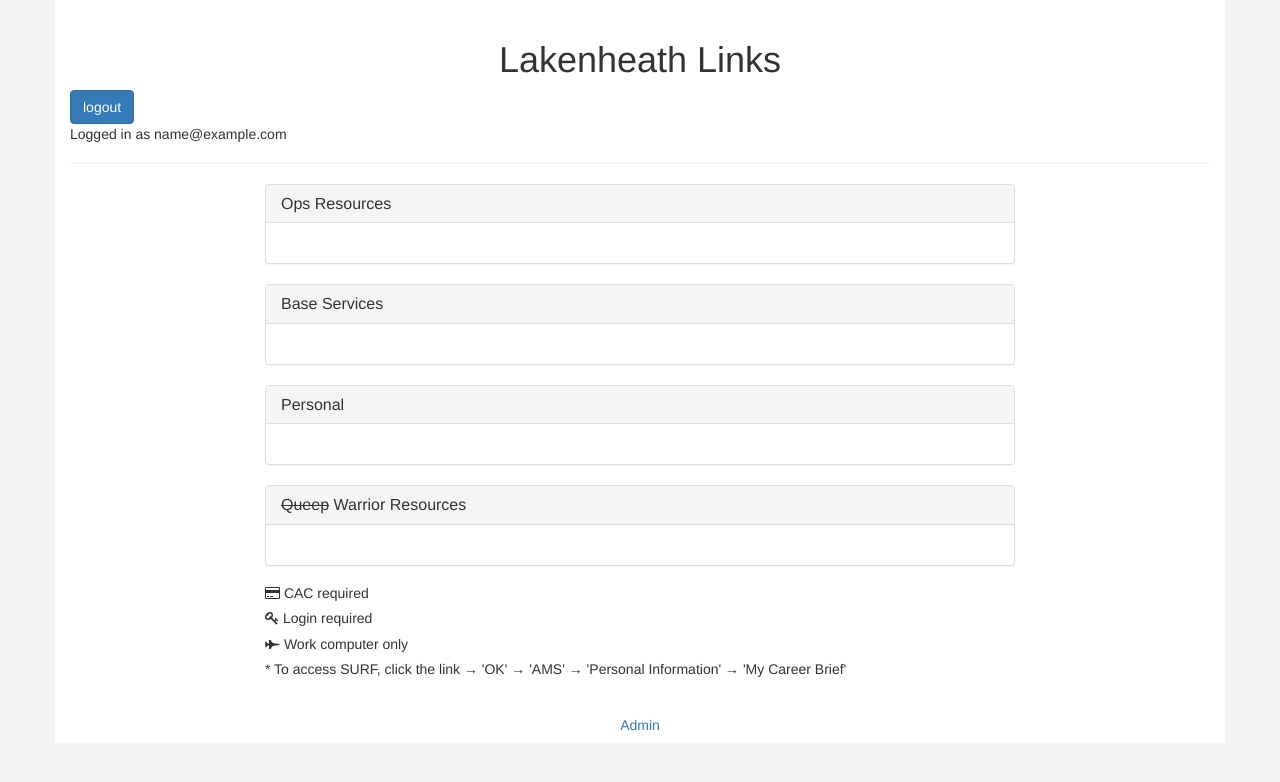
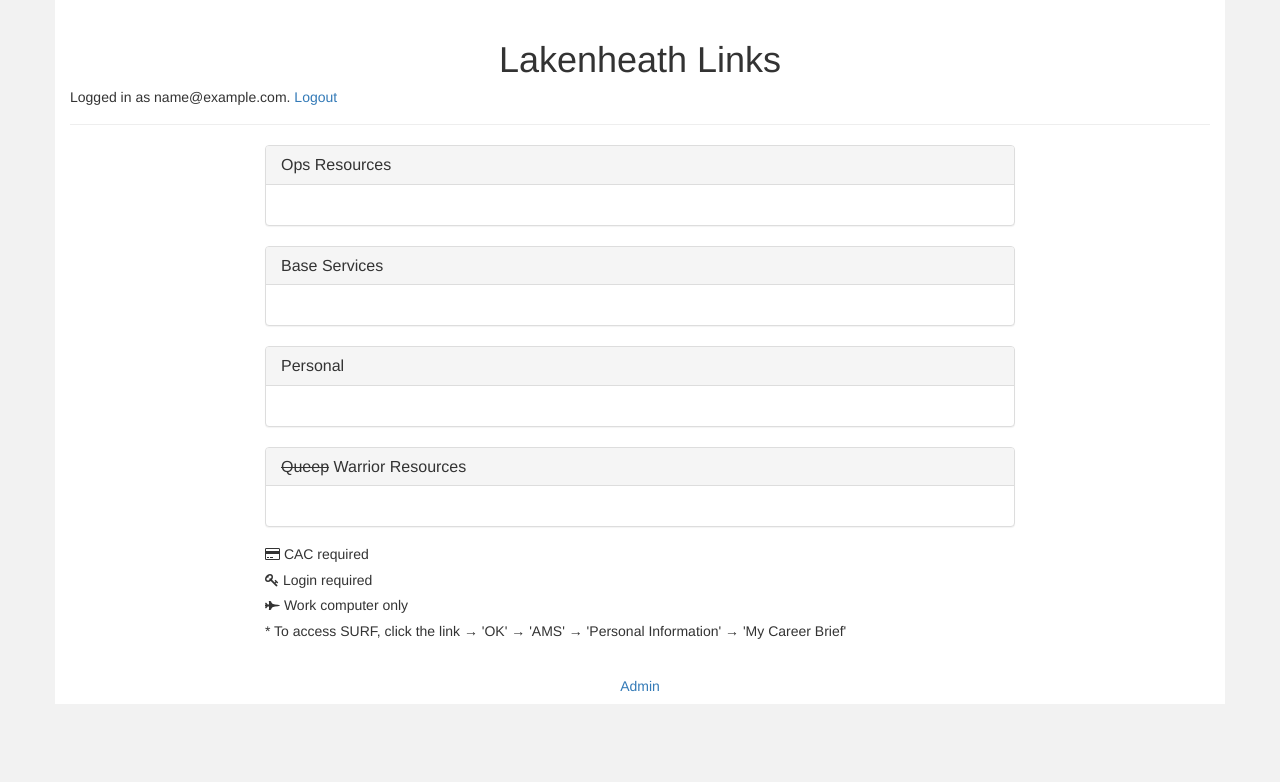
Before and after one commit to David-OConnor/lakenheath, a Flask app: page / in a window 1280 px wide. Shown: the top 782 px of the page. Run offline with Flask 2, Linux system fonts and the light colour scheme; the visitor is signed in with stand-in values (Sample User, id 1); data comes from the database, SQL or seed files in the repository; data that the repository does not hold is empty; some libraries are stand-ins or nearby versions.

Commit message:
Changed logout button to text.

```diff
--- a/app/templates/base.html
+++ b/app/templates/base.html
@@ -27,8 +27,9 @@
     <div class="page-header">
         <h1>Lakenheath Links</h1>
         {% if current_user.is_authenticated() %}
-            <a class="btn btn-primary" href="{{ url_for('security.logout') }}">logout</a>
-            <p>Logged in as {{ current_user.email }}</p>
+{#            <a class="btn btn-primary" href="{{ url_for('security.logout') }}">logout</a>#}
+            <h5>Logged in as {{ current_user.email }}. <a href="
+            {{ url_for('security.logout') }}">Logout</a></h5>
         {% endif %}
     </div>
 
```
